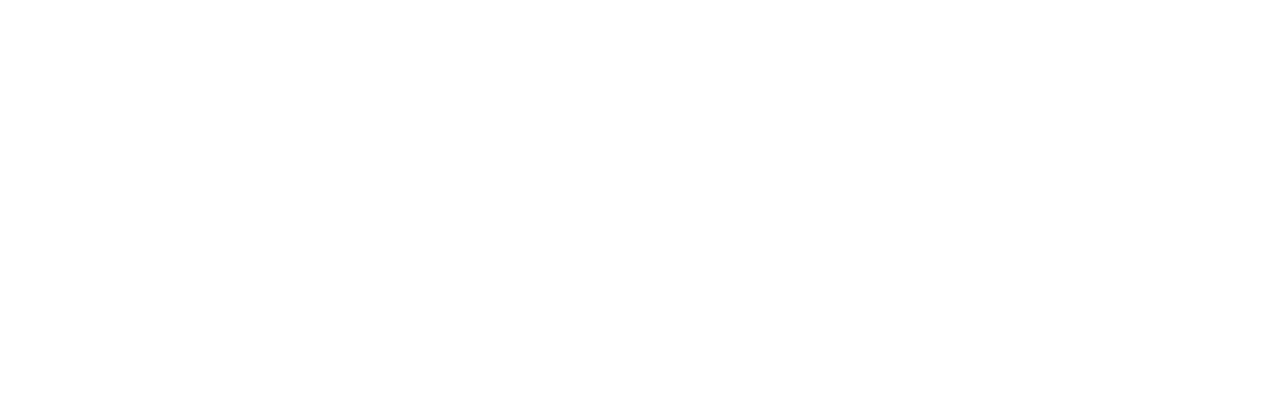
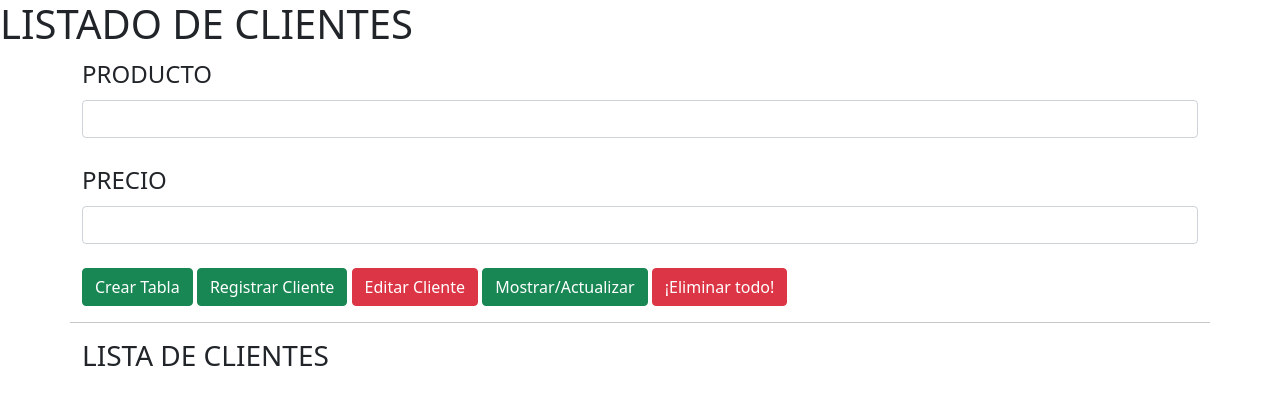
Before and after one commit to Jairmanjarres/Parcial, a plain HTML site: page index.html in a window 1280 px wide. Drawn offline with nearby package versions, Linux system fonts and the light colour scheme; files whose address does not match are found by name.

Commit message:
ajdouglas@unicesar.edu.co

```diff
--- a/index.html
+++ b/index.html
@@ -6,8 +6,32 @@
         <link rel ="stylesheet" type="text/css" href="recursos/css/bootstrap.css" />
 
         <script type="text/javascript" src="libs/js/jquery.js"></script>
-        <script type="text/javascript" src="libs/js/jquery.js"></script>
+        <script type="text/javascript" src="libs/js/funciones.js"></script>
+    </head>
+    <body>
+        <h1> LISTADO DE CLIENTES </h1>
+        <div class="container">
+            <div class="row">
+                <form>
+                <fieldset>
+                <legend> PRODUCTO </legend>
+                <input type="text" class="form-control" id="item" />
+                <br />
+                <legend> PRECIO </legend>
+                <input type="number" step="0.01" class="form-control" id="precio" />
+                <br />
+                <button type="button" id="crear" class="btn btn-success">Crear Tabla </button>
+                <button type="button" id="registrar" class="btn btn-success">Registrar Cliente </button>
+                <button type="button" id="editar" class="btn btn-danger">Editar Cliente </button>
+                <button type="button" id="mostrar" class="btn btn-success">Mostrar/Actualizar </button>
+                <button type="button" id="borrarTodo" class="btn btn-danger">¡Eliminar todo! </button>
+                </fieldset>
+                </form>
+                <hr />
 
-
-    </head>
+                <h3> LISTA DE CLIENTES </h3>
+                <table class="table table-borderer table-hover" id="listaProductos" style="width:715px"></table>
+            </div>
+        </div>
+    <body>
 </html>
```
